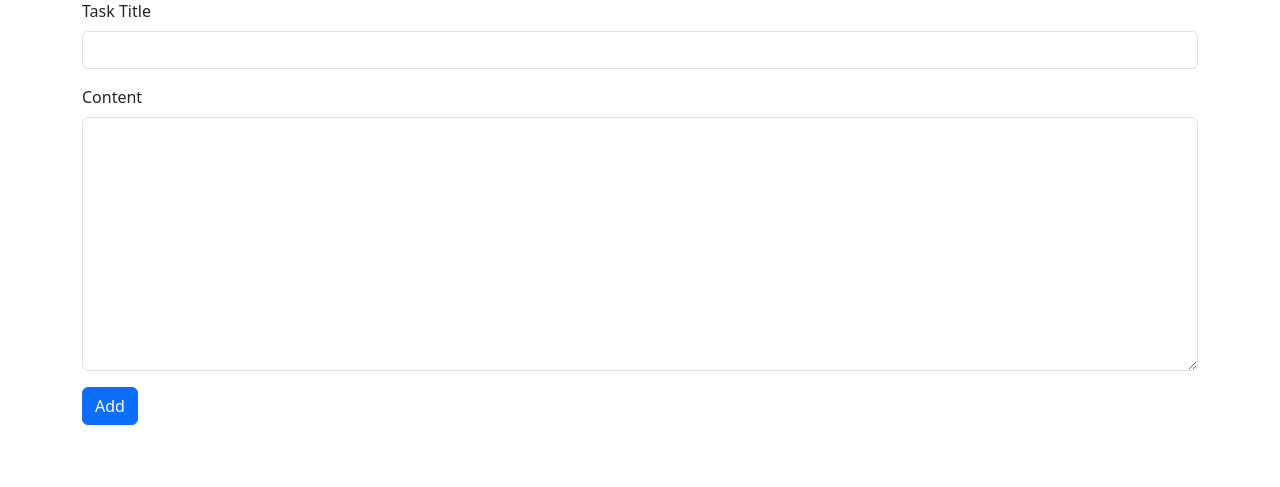
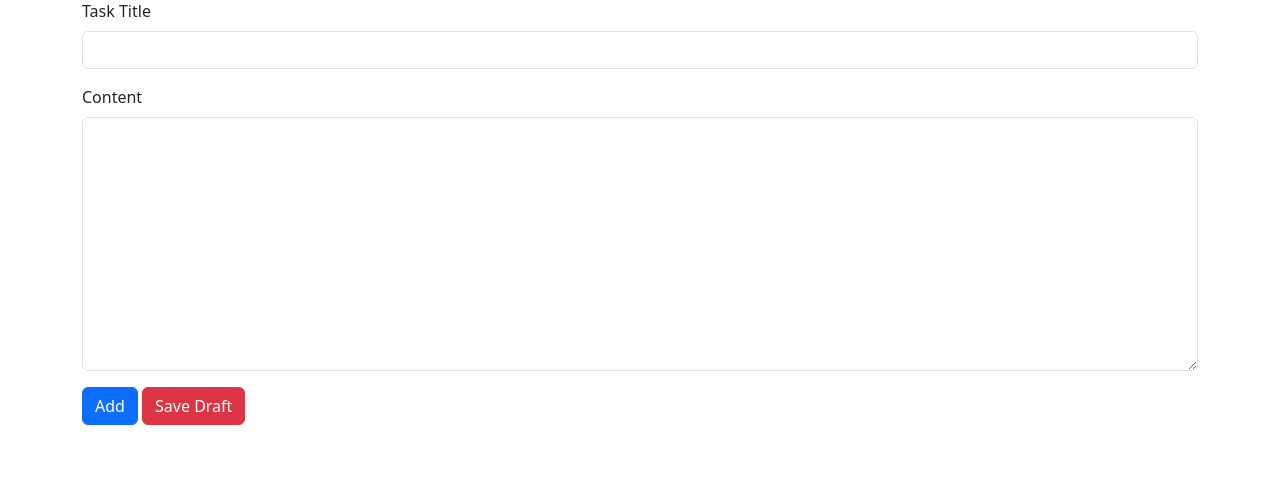
Before and after one commit to DragonsEG/G3-django-blog-app, a Django app: page /addPost in a window 1280 px wide. Shown: the part 119-606 px from the top of the page. Run offline with Django 4.2, Linux system fonts and the light colour scheme.

Commit message:
Added Draft Stuff and Created the Category Model

```diff
--- a/BlogApp/BlogApplication/templates/BlogApplication/Add.html
+++ b/BlogApp/BlogApplication/templates/BlogApplication/Add.html
@@ -1,7 +1,7 @@
 {% extends "BlogApplication/Base/Base.html" %} {% block container %}
     {% if success %}
         <div class="alert alert-success alert-dismissible fade show" role="alert">
-            <strong class="text-center">Success</strong> :Your task have been added to the list
+            <strong class="text-center">Success</strong> :Your task has been added to the list
             <button type="button" class="btn-close" data-bs-dismiss="alert" aria-label="Close"></button>
         </div>
     {% endif %}
@@ -34,7 +34,8 @@
             rows="10"
           ></textarea>
         </div>
-        <button type="submit" class="btn btn-primary">Add</button>
+        <input type="submit" class="btn btn-primary" name="action" value="Add">
+        <input type="submit" class="btn btn-danger"  name="action" value="Save Draft">
       </form>
     </div>
 
--- a/BlogApp/BlogApplication/urls.py
+++ b/BlogApp/BlogApplication/urls.py
@@ -5,6 +5,7 @@ from .views import *
 urlpatterns = [
     path('login', views.loginView, name='login'),
     path('', views.index, name='posts'),
+    path('publishPost/<int:pk>', views.publishPost, name='publishPost'),
     path('addPost', views.renderAdd, name='add'),
     path('editPost/<int:pk>', views.editPost, name='edit'),
     path('delete/<int:pk>', views.deletePost, name='delete'),
--- a/BlogApp/BlogApplication/views.py
+++ b/BlogApp/BlogApplication/views.py
@@ -84,13 +84,30 @@ def deletePost(request, pk):
 
 def addPost(request):
     context = {'success': False}
+
     if request.method == 'POST':
         _title = request.POST['title']
         _content = request.POST['content']
-        ins = BlogPost(title=_title, content=_content, author=request.user)
-        ins.save()
+
+        if request.POST.get('action') == 'Add':
+            ins = BlogPost(title=_title, content=_content, author=request.user)
+            ins.save()
+
+        elif request.POST.get('action') == 'Save Draft':
+            ins = BlogPost(title=_title, content=_content, author=request.user, draft=True)
+            ins.save()
+
         context = {'success': True}
+
     return render(request, 'BlogApplication/Add.html', context)
+
+
+def publishPost(request, pk):
+
+    post = BlogPost.objects.get(id=pk)
+    post.draft = False
+    post.save()
+    return redirect('posts')
 
 
 def addComment(request, pk):
```
Also changed, not shown: BlogApp/BlogApplication/models.py (+10 -2 lines), BlogApp/BlogApplication/templates/BlogApplication/Home.html (+41 -0 lines), BlogApp/BlogApplication/migrations/0004_blogcategory_blogpost_draft_blogpost_category.py (added), BlogApp/db.sqlite3.
